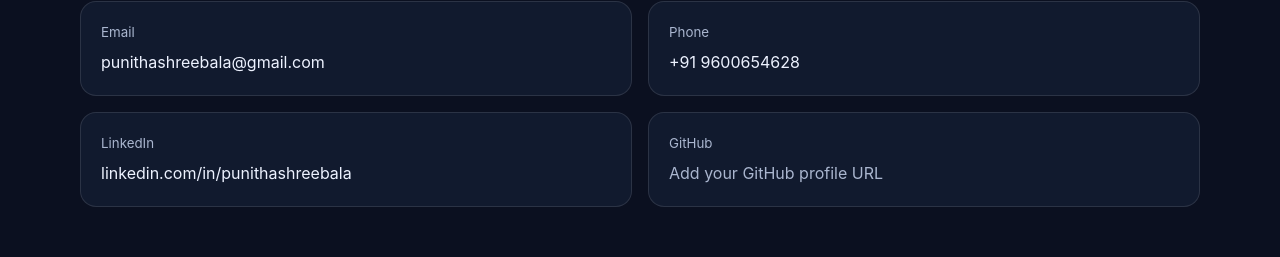
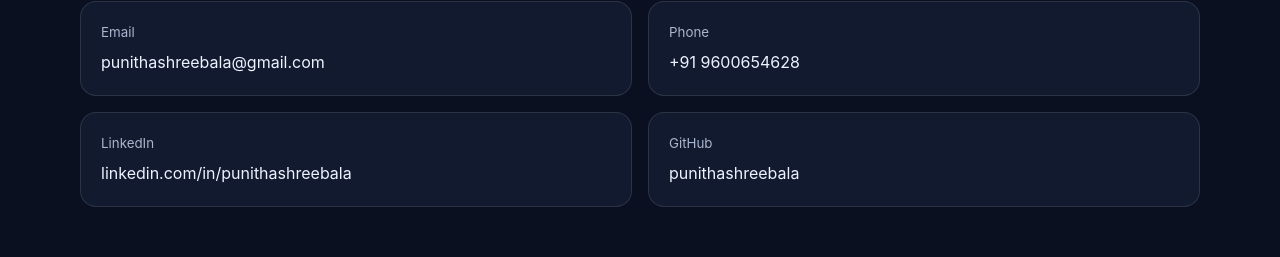
Before and after one commit to punithashreebala/punitha-portfolio, a plain HTML site: page index.html in a window 1280 px wide. Shown: the part 4417-4674 px from the top of the page. Drawn offline with Linux system fonts and the light colour scheme.

Commit message:
Update index.html

```diff
--- a/index.html
+++ b/index.html
@@ -124,7 +124,7 @@
       <div class="contact-item"><small>Email</small><a href="mailto:punithashreebala@gmail.com">punithashreebala@gmail.com</a></div>
       <div class="contact-item"><small>Phone</small><a href="tel:+919600654628">+91 9600654628</a></div>
       <div class="contact-item"><small>LinkedIn</small><a href="https://www.linkedin.com/in/punithashreebala/" target="_blank" rel="noopener">linkedin.com/in/punithashreebala</a></div>
-      <div class="contact-item"><small>GitHub</small><span style="color:var(--muted)">Add your GitHub profile URL</span></div>
+      <div class="contact-item"><small>GitHub</small><a href="https://punithashreebala.github.io/punitha-portfolio/" target="_blank" rel="noopener">punithashreebala</a></div>
     </div>
   </div></section>
 </main>
```
